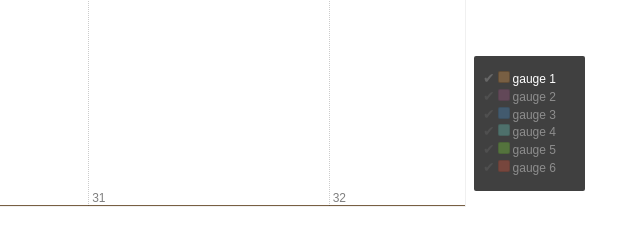
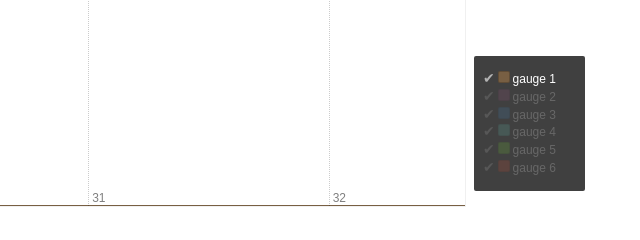
Before and after one commit to pklaus/MaxiGauge, a plain HTML site: page web_resources/live.html in a window 1280 px wide. Both pictures are taken after a click on the element "gauge 1". Shown: the part 378-618 px from the top of the page, 444-1084 px from the left. Drawn offline with nearby package versions, Linux system fonts and the light colour scheme; files that its build step writes are made by us from their sources; no server answers; files whose address does not match are found by name.

Commit message:
making the legend more readable

```diff
--- a/web_resources/legend.css
+++ b/web_resources/legend.css
@@ -31,17 +31,17 @@
 	display: inline;
 }
 .rickshaw_legend .action:hover {
-	opacity: 0.6;
+	opacity: 0.9;
 }
 .rickshaw_legend .action {
 	margin-right: 0.2em;
 	font-size: 10px;
-	opacity: 0.2;
+	opacity: 0.6;
 	cursor: pointer;
 	font-size: 14px;
 }
 .rickshaw_legend .line.disabled {
-	opacity: 0.4;
+	opacity: 0.2;
 }
 .rickshaw_legend ul {
 	list-style-type: none;
```
